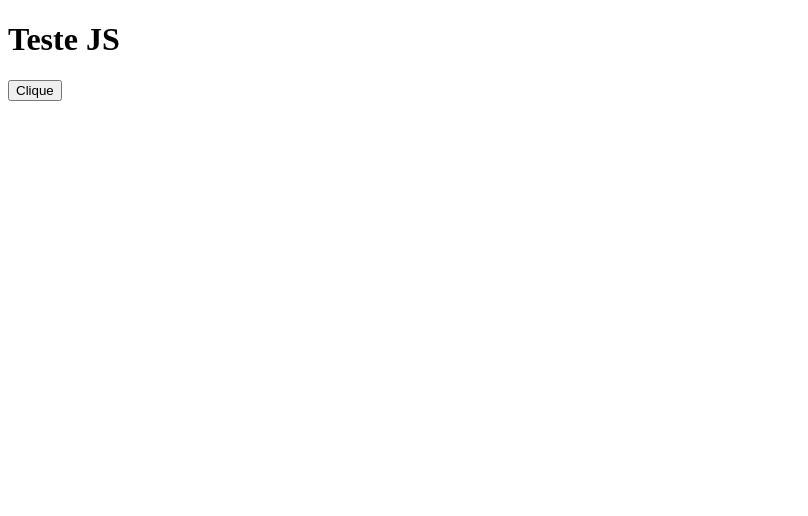
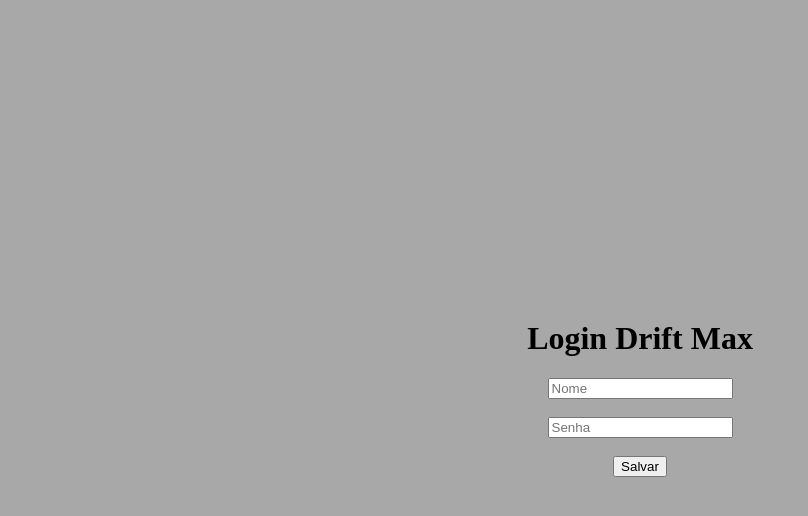
Before and after one commit to eduardo8991-teck/Atividade, a plain HTML site: page login.html in a window 1280 px wide. Shown: the whole page, without its empty margins (0-808 px from the left). Drawn offline with nearby package versions, Linux system fonts and the light colour scheme.

Commit message:
Revamp login page with new layout and styles

```diff
--- a/login.html
+++ b/login.html
@@ -1,15 +1,23 @@
 <!DOCTYPE html>
-<html>
+<html lang="pt-br">
 <head>
     <meta charset="UTF-8">
-    <title>Teste</title>
+    <meta name="viewport" content="width=device-width, initial-scale=1.0">
+    <title>Login Drift Max</title>
 </head>
-<body>
 
-<h1>Teste JS</h1>
+<body style="background-color: rgba(154, 154, 154, 0.854);">
 
-<button onclick="teste()">Clique</button>
+<div style="text-align: center; margin-top: 40vh;">
+    <h1>Login Drift Max</h1>
 
+    <input id="nome" placeholder="Nome"><br><br>
+    <input id="senha" type="password" placeholder="Senha"><br><br>
+
+    <button onclick="salvar()">Salvar</button>
+</div>
+
+<script src="https://cdn.jsdelivr.net/npm/@supabase/supabase-js@2"></script>
 <script src="./codigo.js"></script>
 
 </body>
```
